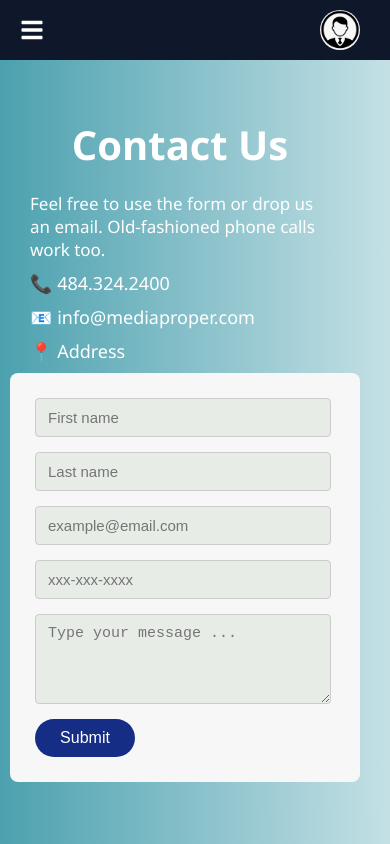
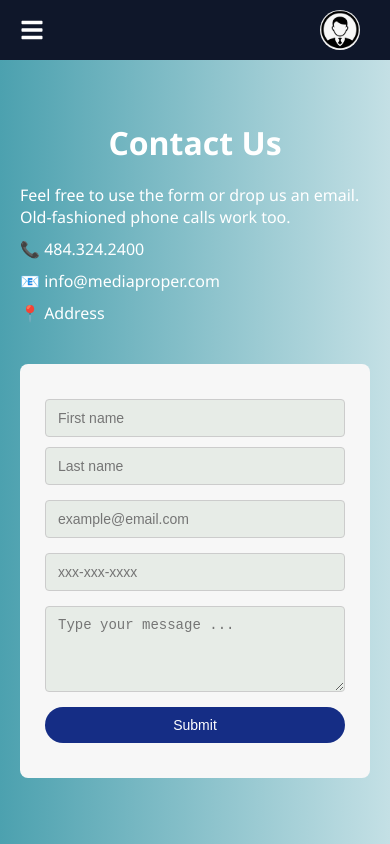
Before and after one commit to Ashwath-S-kulal/Agricultural-booking-system, a React (Create React App) app: page /contact in a window 390 px wide. Built offline with nearby package versions, Linux system fonts and the light colour scheme.

Commit message:
fifth changes

```diff
--- a/src/Pages/Contact.css
+++ b/src/Pages/Contact.css
@@ -7,13 +7,13 @@
   font-family: 'Segoe UI', Tahoma, Geneva, Verdana, sans-serif;
   background: linear-gradient(to right, #4ca1af, #c4e0e5);
   flex-wrap: wrap;
+  gap: 30px;
 }
 
 /* Left Side */
 .contact-left {
   flex: 1;
   min-width: 280px;
-  margin-right: 40px;
 }
 
 .contact-left h1 {
@@ -25,7 +25,7 @@
 
 .contact-left p {
   font-size: 17px;
-  color:white;
+  color: white;
   margin-bottom: 10px;
   max-width: 300px;
 }
@@ -45,6 +45,7 @@
   border-radius: 8px;
   background-color: #f7f7f7;
   padding: 50px;
+  box-sizing: border-box;
 }
 
 .contact-form {
@@ -57,11 +58,12 @@
 .form-row {
   display: flex;
   gap: 15px;
+  flex-wrap: wrap;
 }
 
 .form-row input {
   flex: 1;
-  width: 100%;
+  min-width: 0;
 }
 
 /* Input Styles */
@@ -76,6 +78,7 @@ textarea {
   border-radius: 4px;
   transition: 0.3s ease;
   background-color: #e7ece7;
+  box-sizing: border-box;
 }
 
 input:focus,
@@ -104,40 +107,70 @@ button[type="submit"]:hover {
 
 /* Success Message */
 .success-message {
-  color: white;
+  color: #152d85;
   margin-top: 10px;
   font-weight: 500;
 }
 
 /* Responsive */
-@media (max-width: 768px) {
+@media (max-width: 1024px) {
   .contact-container {
+    padding: 40px 20px;
     flex-direction: column;
-    padding: 30px 10px;
+    align-items: stretch;
   }
-  .contact-left{
-    margin-left:20px;
 
+  .contact-left,
+  .contact-right {
+    width: 100%;
+    margin-right: 0;
   }
-  .contact-right{
-    justify-content: center;
-    padding: 25px;
+
+  .contact-left p {
+    max-width: 100%;
   }
+
+  .contact-right {
+    padding: 30px 20px;
+  }
+
+  button[type="submit"] {
+    width: 100%;
+  }
+}
+
+@media (max-width: 480px) {
+  .contact-left h1 {
+    font-size: 32px;
+  }
+
+  .contact-left p,
+  .contact-info p {
+    font-size: 16px;
+  }
+
+  .contact-right {
+    padding: 35px 25px;
+  }
+
   input[type="text"],
   input[type="email"],
   input[type="tel"],
   textarea {
-    width: 90%;
+    font-size: 14px;
   }
-
-
 
   .form-row {
     flex-direction: column;
+    gap: 10px;
   }
 
+  button[type="submit"] {
+    font-size: 14px;
+    padding: 10px;
+  }
 
-  button[type="submit"] {
-    align-self: stretch;
+  .success-message {
+    font-size: 14px;
   }
 }
--- a/src/Pages/ContractorDetails.css
+++ b/src/Pages/ContractorDetails.css
@@ -6,13 +6,15 @@
 }
 
 .back-button {
-  background: #188024;
+  background: #117a85;
   color: white;
   padding: 8px 14px;
-  border-radius: 8px;
+  border: none;
+  border-radius: 0%;
   cursor: pointer;
   font-weight: bold;
 }
+
 
 .contractor-name-heading {
   margin-top: 25px;
--- a/src/Pages/Home.js
+++ b/src/Pages/Home.js
@@ -84,6 +84,9 @@ function Home() {
 
           </div>
           <div className="hero-right">
+            <h3 style={{background:"#0fa9bdff" , padding:"12px",color:"white", marginTop:"0px",
+              position:"sticky",top:"0",textAlign:"center",fontWeight:"lighter"
+            }}>Recommendations</h3>
             {Bookings.map((Booking, index) => (
               <div className="booking-banner">
                 <div className="booking-content">
--- a/src/components/Booking.css
+++ b/src/components/Booking.css
@@ -53,6 +53,16 @@
 .submit-btn:hover {
   background-color: #16a34a;
 }
+.back-button-booking {
+  background: #2d9fab;
+  color: white;
+  padding: 8px 14px;
+  border: none;
+  border-radius: 0%;
+  cursor: pointer;
+  font-weight:lighter;
+  left: 0px;
+}
 @media screen and (max-width: 600px) {
   .booking-page {
     margin: auto;
--- a/src/components/Booking.js
+++ b/src/components/Booking.js
@@ -1,5 +1,6 @@
 // BookingPage.js
 import React, { useState, useEffect } from "react";
+import { NavLink } from "react-router-dom";
 import "./Booking.css";
 
 const BookingPage = () => {
@@ -64,6 +65,7 @@ const BookingPage = () => {
 
   return (
     <div className="booking-page">
+      <NavLink to="/contractorDetails"><button className="back-button-booking">← Back</button></NavLink>
       <h1>Booking</h1>
 
       {/* Farmer Details */}
--- a/src/components/Dropdown.js
+++ b/src/components/Dropdown.js
@@ -15,6 +15,14 @@ function Dropdown(){
                     <NavLink to="/profile" style={{textDecoration:"none"}} onClick={disappear}><li >Profile</li></NavLink>
                     <NavLink to="login" style={{textDecoration:"none"}} onClick={disappear}><li>Login</li></NavLink>
                     <NavLink to="/signup" style={{textDecoration:"none"}} onClick={disappear}><li>Sign Up</li></NavLink>
+                    <hr style={
+                        {width:"90%",
+                        marginLeft:"0%",
+                        marginRight:"5%",
+                        borderTop:"1px solid #ccc",
+                        marginTop:"10px",
+                        marginBottom:"5px"
+                    }}></hr>
                     <NavLink to="#" style={{textDecoration:"none"}} onClick={disappear}><li>Logout</li></NavLink>
                 </ul>
             </div>
--- a/src/components/Navbar.js
+++ b/src/components/Navbar.js
@@ -10,7 +10,7 @@ export default function Navbar() {
   const [menuOpen, setMenuOpen] = useState(false);
 
   return (
-    <div>
+    <div className="navbar-total-container" style={{position:"sticky", top:"0px"}}>
       {/* Desktop Nav */}
       <div className='nav-lap'>
         <nav className="navbar">
```
Also changed, not shown: src/Images/back image.jpg (added).
